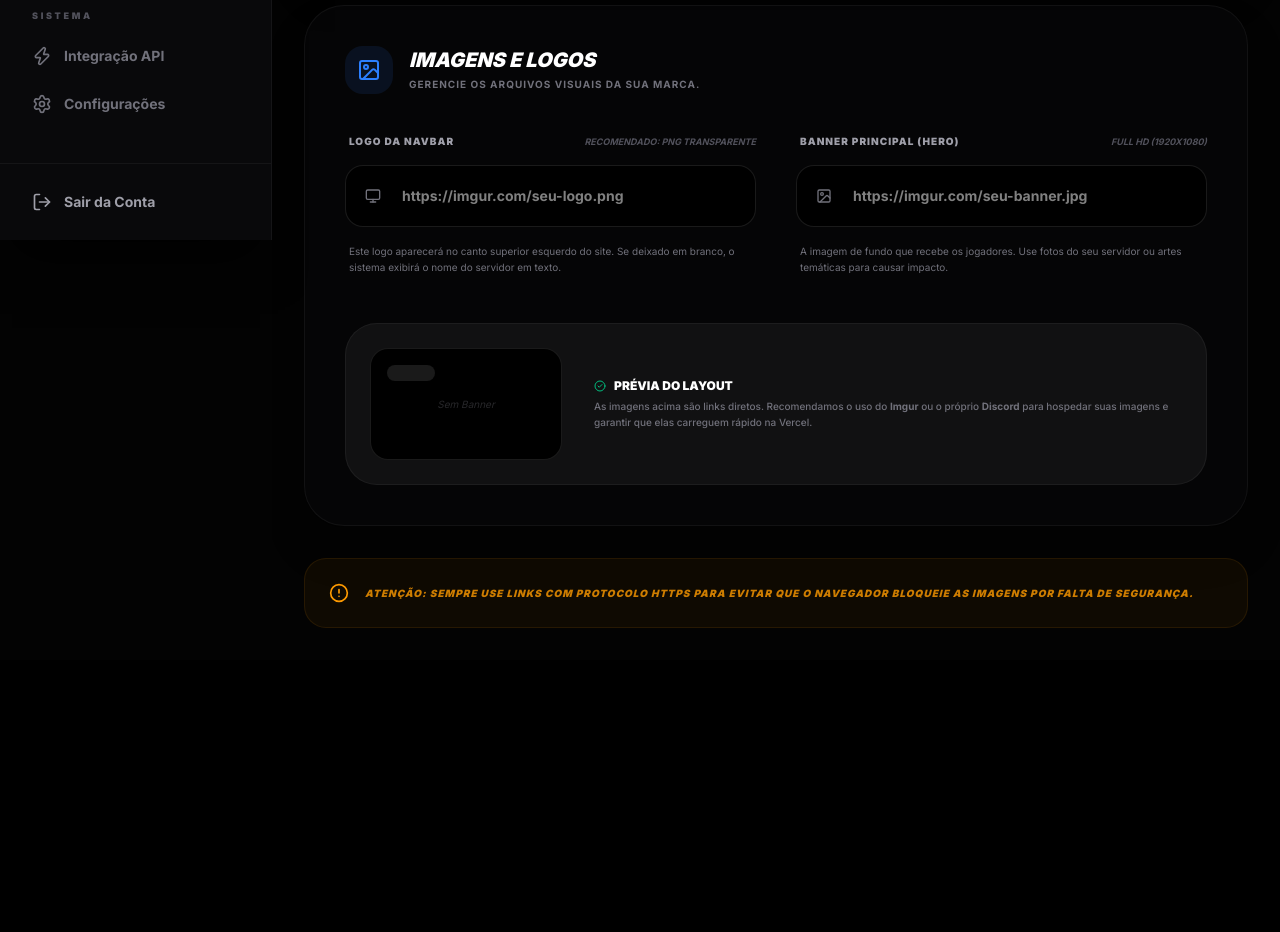
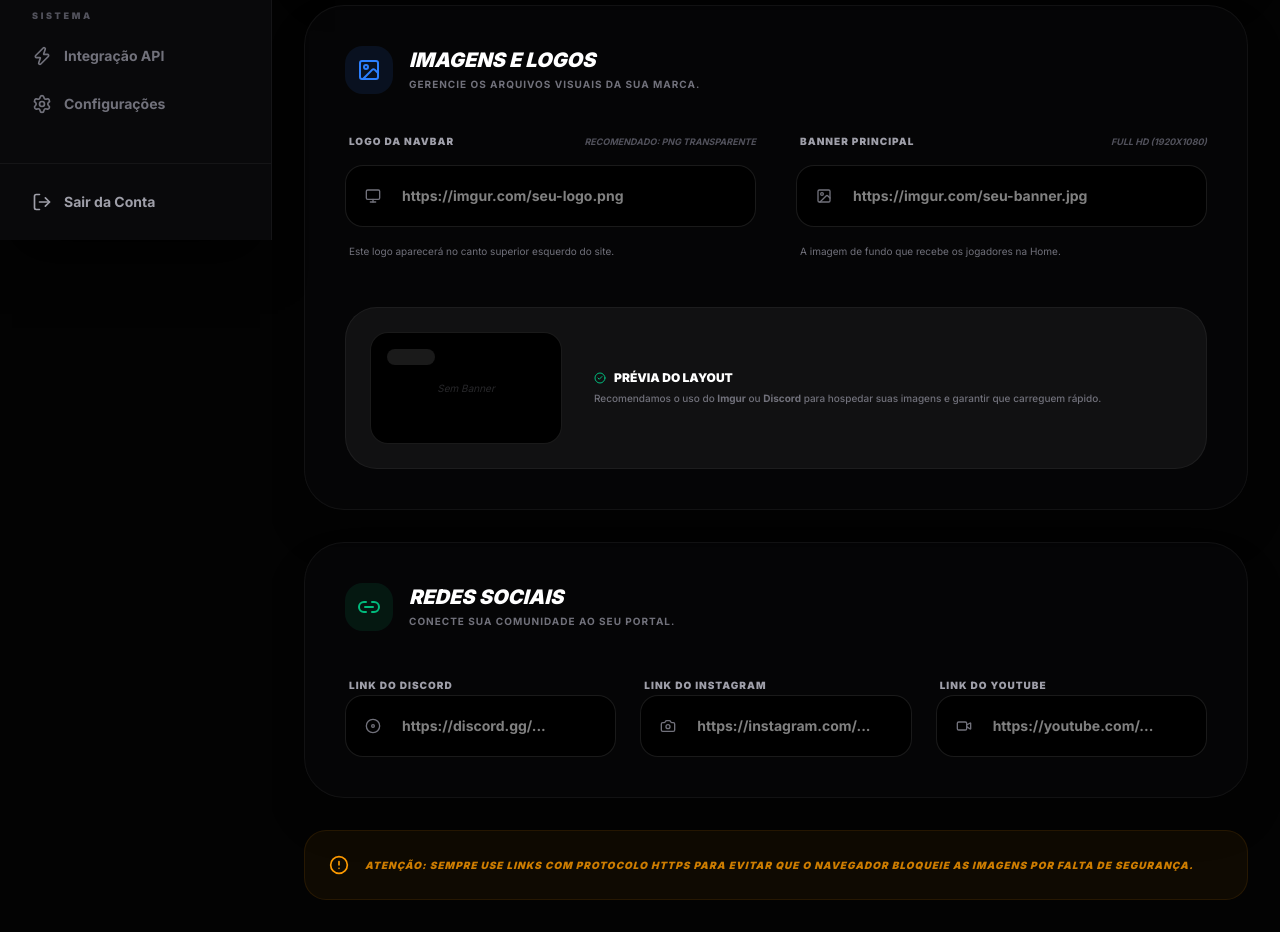
Before and after one commit to pedroaugustoti/paymta, a Next.js app: page /dashboard/aparencia in a window 1280 px wide. Shown: the part 560-1492 px from the top of the page. Before the commit the page ends 1220 px from the top, so only its background shows below. Built offline with nearby package versions, Linux system fonts and the light colour scheme; no server answers; the database is empty; sample sign-in values are in the browser's storage.

Commit message:
fix: corrigido erro de importação dos ícones do lucide-react na página de aparência

```diff
--- a/src/app/api/shop/config/route.ts
+++ b/src/app/api/shop/config/route.ts
@@ -25,6 +25,14 @@ export async function GET(req: Request) {
         heroImageUrl: true,
         isMaintenance: true, // IMPORTANTE: Para o martelo aparecer!
         termsContent: true,
+
+        // --- ADICIONADOS PARA O SHOPLAYOUT FUNCIONAR ---
+        navbarName: true,
+        footerName: true,
+        discordUrl: true,
+        instagramUrl: true,
+        youtubeUrl: true,
+        // -----------------------------------------------
 
         // RELAÇÕES (Incluindo apenas o necessário de cada uma)
         products: {
--- a/src/app/api/user/settings/route.ts
+++ b/src/app/api/user/settings/route.ts
@@ -32,6 +32,11 @@ export async function PATCH(req: Request) {
     if (body.footerName !== undefined) updateData.footerName = body.footerName;
     if (body.slogan !== undefined) updateData.slogan = body.slogan;
     if (body.primaryColor !== undefined) updateData.primaryColor = body.primaryColor;
+
+    // --- CORREÇÃO: CAMPO LOGO INSERIDO AQUI ---
+    if (body.logoUrl !== undefined) updateData.logoUrl = body.logoUrl;
+    // ------------------------------------------
+
     if (body.heroImageUrl !== undefined) updateData.heroImageUrl = body.heroImageUrl;
     if (body.discordUrl !== undefined) updateData.discordUrl = body.discordUrl;
     if (body.instagramUrl !== undefined) updateData.instagramUrl = body.instagramUrl;
--- a/src/app/dashboard/aparencia/page.tsx
+++ b/src/app/dashboard/aparencia/page.tsx
@@ -1,11 +1,11 @@
 "use client";
 
 import { useState, useEffect } from "react";
-import { motion } from "framer-motion";
+import { motion, AnimatePresence } from "framer-motion";
 import {
   Palette, ImageIcon, Monitor, Info,
   Save, Loader2, CheckCircle2, AlertCircle,
-  Smartphone, LayoutTemplate
+  LayoutTemplate, Disc as Discord, Camera, Video, Link2
 } from "lucide-react";
 import { Button } from "@/components/ui/button";
 import { useSession } from "next-auth/react";
@@ -14,14 +14,18 @@ export default function AppearancePage() {
   const { data: session } = useSession();
   const [loading, setLoading] = useState(false);
   const [fetching, setFetching] = useState(true);
+  const [toast, setToast] = useState<{message: string, type: 'success' | 'error'} | null>(null);
 
   const [form, setForm] = useState({
     primaryColor: "#facb11",
     logoUrl: "",
     heroImageUrl: "",
+    discordUrl: "",
+    instagramUrl: "",
+    youtubeUrl: "",
   });
 
-  // CARREGAMENTO DOS DADOS (Sincronização com o Supabase)
+  // CARREGAMENTO DOS DADOS
   useEffect(() => {
     async function loadAppearance() {
       try {
@@ -32,6 +36,9 @@ export default function AppearancePage() {
             primaryColor: data.primaryColor || "#facb11",
             logoUrl: data.logoUrl || "",
             heroImageUrl: data.heroImageUrl || "",
+            discordUrl: data.discordUrl || "",
+            instagramUrl: data.instagramUrl || "",
+            youtubeUrl: data.youtubeUrl || "",
           });
         }
       } catch (err) {
@@ -43,6 +50,7 @@ export default function AppearancePage() {
     if (session) loadAppearance();
   }, [session]);
 
+  // SALVAR ALTERAÇÕES
   const handleSave = async () => {
     setLoading(true);
     try {
@@ -51,11 +59,17 @@ export default function AppearancePage() {
         headers: { "Content-Type": "application/json" },
         body: JSON.stringify(form),
       });
-      if (res.ok) alert("✅ Design atualizado com sucesso!");
+
+      if (res.ok) {
+        setToast({ message: "Design atualizado com sucesso!", type: "success" });
+      } else {
+        throw new Error("Erro no servidor");
+      }
     } catch (error) {
-      alert("❌ Erro de rede ao salvar.");
+      setToast({ message: "Erro ao salvar as configurações.", type: "error" });
     } finally {
       setLoading(false);
+      setTimeout(() => setToast(null), 4000);
     }
   };
 
@@ -67,7 +81,26 @@ export default function AppearancePage() {
   );
 
   return (
-    <div className="p-8 max-w-5xl mx-auto space-y-10 animate-in fade-in slide-in-from-bottom-4 duration-700">
+    <div className="p-8 max-w-5xl mx-auto space-y-10 animate-in fade-in slide-in-from-bottom-4 duration-700 relative">
+
+      {/* SISTEMA DE NOTIFICAÇÕES (TOAST) */}
+      <AnimatePresence>
+        {toast && (
+          <motion.div
+            initial={{ opacity: 0, y: 50, scale: 0.9 }}
+            animate={{ opacity: 1, y: 0, scale: 1 }}
+            exit={{ opacity: 0, y: 20, scale: 0.9 }}
+            className={`fixed bottom-8 right-8 z-[200] flex items-center gap-3 px-6 py-4 rounded-2xl shadow-2xl border backdrop-blur-md font-bold text-sm tracking-wide ${
+              toast.type === "success"
+                ? "bg-emerald-950/90 border-emerald-500/30 text-emerald-400"
+                : "bg-red-950/90 border-red-500/30 text-red-400"
+            }`}
+          >
+            {toast.type === "success" ? <CheckCircle2 className="w-5 h-5" /> : <AlertCircle className="w-5 h-5" />}
+            {toast.message}
+          </motion.div>
+        )}
+      </AnimatePresence>
 
       {/* HEADER DA PÁGINA */}
       <header className="flex flex-col md:flex-row justify-between items-start md:items-center gap-6">
@@ -117,7 +150,7 @@ export default function AppearancePage() {
               <div className="flex items-start gap-3 p-4 bg-purple-500/5 rounded-2xl border border-purple-500/10">
                 <Info className="w-4 h-4 text-purple-400 shrink-0 mt-0.5" />
                 <p className="text-[11px] text-zinc-400 leading-relaxed font-medium">
-                  <strong>Onde essa cor aparece?</strong> Ela será aplicada automaticamente em todos os botões de compra, ícones de destaque, barras de progresso e elementos interativos da sua loja pública.
+                  <strong>Onde essa cor aparece?</strong> Ela será aplicada automaticamente em todos os botões de compra, ícones de destaque e elementos interativos da sua loja.
                 </p>
               </div>
             </div>
@@ -154,14 +187,14 @@ export default function AppearancePage() {
                 />
               </div>
               <p className="text-[10px] text-zinc-500 leading-relaxed px-1">
-                Este logo aparecerá no canto superior esquerdo do site. Se deixado em branco, o sistema exibirá o nome do servidor em texto.
+                Este logo aparecerá no canto superior esquerdo do site.
               </p>
             </div>
 
             {/* BANNER HERO */}
             <div className="space-y-4">
               <div className="flex items-center justify-between">
-                <label className="text-[10px] font-black text-zinc-400 uppercase tracking-widest ml-1">Banner Principal (Hero)</label>
+                <label className="text-[10px] font-black text-zinc-400 uppercase tracking-widest ml-1">Banner Principal</label>
                 <span className="text-[9px] font-bold text-zinc-600 uppercase italic">Full HD (1920x1080)</span>
               </div>
               <div className="relative group">
@@ -175,7 +208,7 @@ export default function AppearancePage() {
                 />
               </div>
               <p className="text-[10px] text-zinc-500 leading-relaxed px-1">
-                A imagem de fundo que recebe os jogadores. Use fotos do seu servidor ou artes temáticas para causar impacto.
+                A imagem de fundo que recebe os jogadores na Home.
               </p>
             </div>
           </div>
@@ -184,10 +217,10 @@ export default function AppearancePage() {
           <div className="mt-12 p-6 bg-white/5 rounded-[32px] border border-white/5 flex flex-col md:flex-row items-center gap-8">
              <div className="w-full md:w-48 h-28 bg-black rounded-2xl overflow-hidden border border-white/10 relative">
                 {form.heroImageUrl ? (
-                   <img src={form.heroImageUrl} className="w-full h-full object-cover opacity-50" />
+                   <img src={form.heroImageUrl} className="w-full h-full object-cover opacity-50" alt="Banner" />
                 ) : <div className="w-full h-full flex items-center justify-center text-zinc-800 italic text-[10px]">Sem Banner</div>}
                 <div className="absolute top-4 left-4">
-                  {form.logoUrl ? <img src={form.logoUrl} className="h-4 w-auto" /> : <div className="h-4 w-12 bg-white/10 rounded-full" />}
+                  {form.logoUrl ? <img src={form.logoUrl} className="h-4 w-auto" alt="Logo" /> : <div className="h-4 w-12 bg-white/10 rounded-full" />}
                 </div>
              </div>
              <div className="flex-1">
@@ -195,9 +228,71 @@ export default function AppearancePage() {
                   <CheckCircle2 className="w-3 h-3 text-emerald-500" /> Prévia do Layout
                 </h4>
                 <p className="text-[10px] text-zinc-500 font-medium leading-relaxed">
-                  As imagens acima são links diretos. Recomendamos o uso do <strong>Imgur</strong> ou o próprio <strong>Discord</strong> para hospedar suas imagens e garantir que elas carreguem rápido na Vercel.
+                  Recomendamos o uso do <strong>Imgur</strong> ou <strong>Discord</strong> para hospedar suas imagens e garantir que carreguem rápido.
                 </p>
              </div>
+          </div>
+        </section>
+
+        {/* CARD 3: REDES SOCIAIS (NOVO) */}
+        <section className="bg-zinc-950/50 border border-white/5 p-10 rounded-[40px] shadow-2xl backdrop-blur-sm">
+          <div className="flex items-center gap-4 mb-10">
+            <div className="p-3 bg-emerald-500/10 rounded-2xl text-emerald-500">
+              <Link2 className="w-6 h-6" />
+            </div>
+            <div>
+              <h3 className="text-xl font-black italic uppercase text-white leading-tight">Redes Sociais</h3>
+              <p className="text-[10px] text-zinc-500 font-bold uppercase tracking-widest mt-1">Conecte sua comunidade ao seu portal.</p>
+            </div>
+          </div>
+
+          <div className="grid grid-cols-1 md:grid-cols-3 gap-6">
+
+            {/* DISCORD */}
+            <div className="space-y-4">
+              <label className="text-[10px] font-black text-zinc-400 uppercase tracking-widest ml-1">Link do Discord</label>
+              <div className="relative group">
+                <div className="absolute left-5 top-1/2 -translate-y-1/2 text-zinc-500 group-focus-within:text-[#5865F2] transition-colors">
+                  <Discord className="w-4 h-4" />
+                </div>
+                <input
+                  type="text" value={form.discordUrl} onChange={(e) => setForm({...form, discordUrl: e.target.value})}
+                  placeholder="https://discord.gg/..."
+                  className="w-full bg-black border border-white/10 rounded-2xl py-5 pl-14 pr-6 text-sm focus:border-[#5865F2] outline-none text-white font-bold transition-all"
+                />
+              </div>
+            </div>
+
+            {/* INSTAGRAM */}
+            <div className="space-y-4">
+              <label className="text-[10px] font-black text-zinc-400 uppercase tracking-widest ml-1">Link do Instagram</label>
+              <div className="relative group">
+                <div className="absolute left-5 top-1/2 -translate-y-1/2 text-zinc-500 group-focus-within:text-pink-500 transition-colors">
+                  <Camera className="w-4 h-4" />
+                </div>
+                <input
+                  type="text" value={form.instagramUrl} onChange={(e) => setForm({...form, instagramUrl: e.target.value})}
+                  placeholder="https://instagram.com/..."
+                  className="w-full bg-black border border-white/10 rounded-2xl py-5 pl-14 pr-6 text-sm focus:border-pink-500 outline-none text-white font-bold transition-all"
+                />
+              </div>
+            </div>
+
+            {/* YOUTUBE */}
+            <div className="space-y-4">
+              <label className="text-[10px] font-black text-zinc-400 uppercase tracking-widest ml-1">Link do YouTube</label>
+              <div className="relative group">
+                <div className="absolute left-5 top-1/2 -translate-y-1/2 text-zinc-500 group-focus-within:text-red-500 transition-colors">
+                  <Video className="w-4 h-4" />
+                </div>
+                <input
+                  type="text" value={form.youtubeUrl} onChange={(e) => setForm({...form, youtubeUrl: e.target.value})}
+                  placeholder="https://youtube.com/..."
+                  className="w-full bg-black border border-white/10 rounded-2xl py-5 pl-14 pr-6 text-sm focus:border-red-500 outline-none text-white font-bold transition-all"
+                />
+              </div>
+            </div>
+
           </div>
         </section>
 
@@ -208,6 +303,7 @@ export default function AppearancePage() {
             Atenção: Sempre use links com protocolo HTTPS para evitar que o navegador bloqueie as imagens por falta de segurança.
           </p>
         </div>
+
       </div>
     </div>
   );
```
